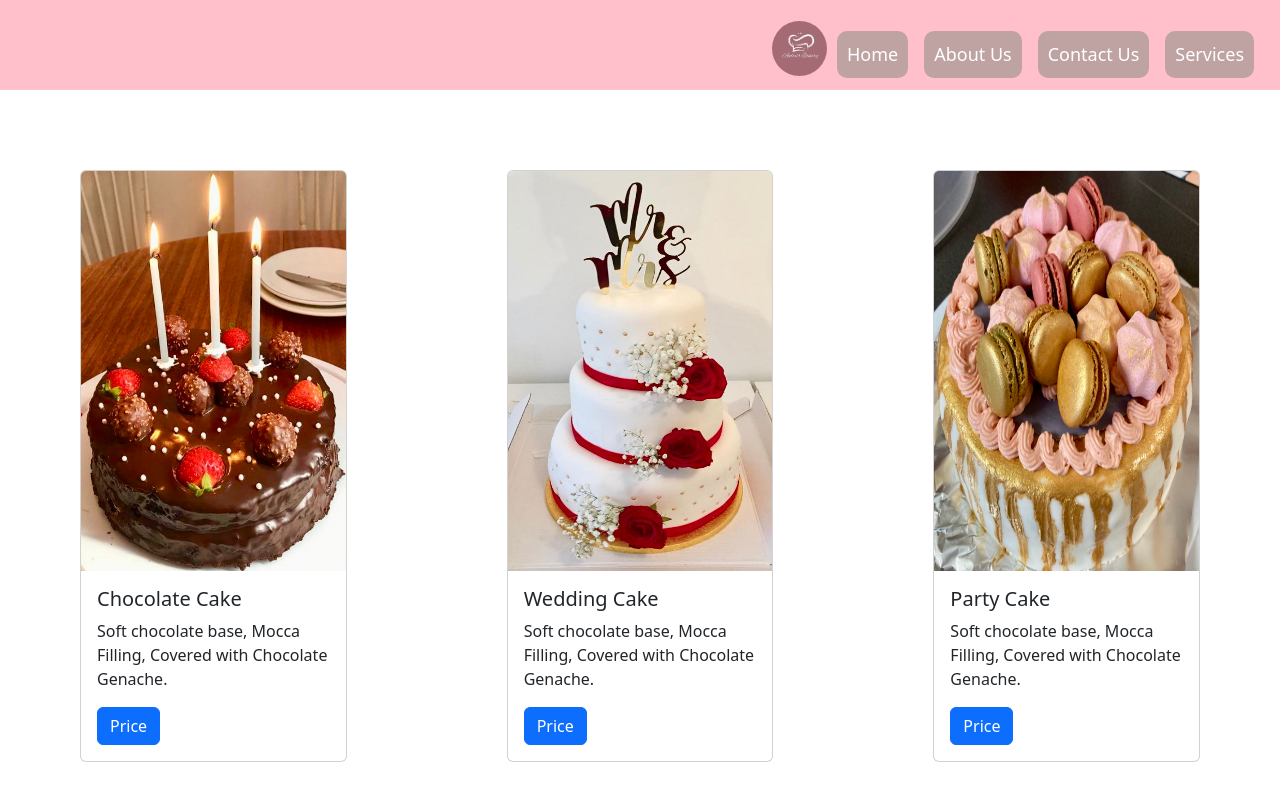
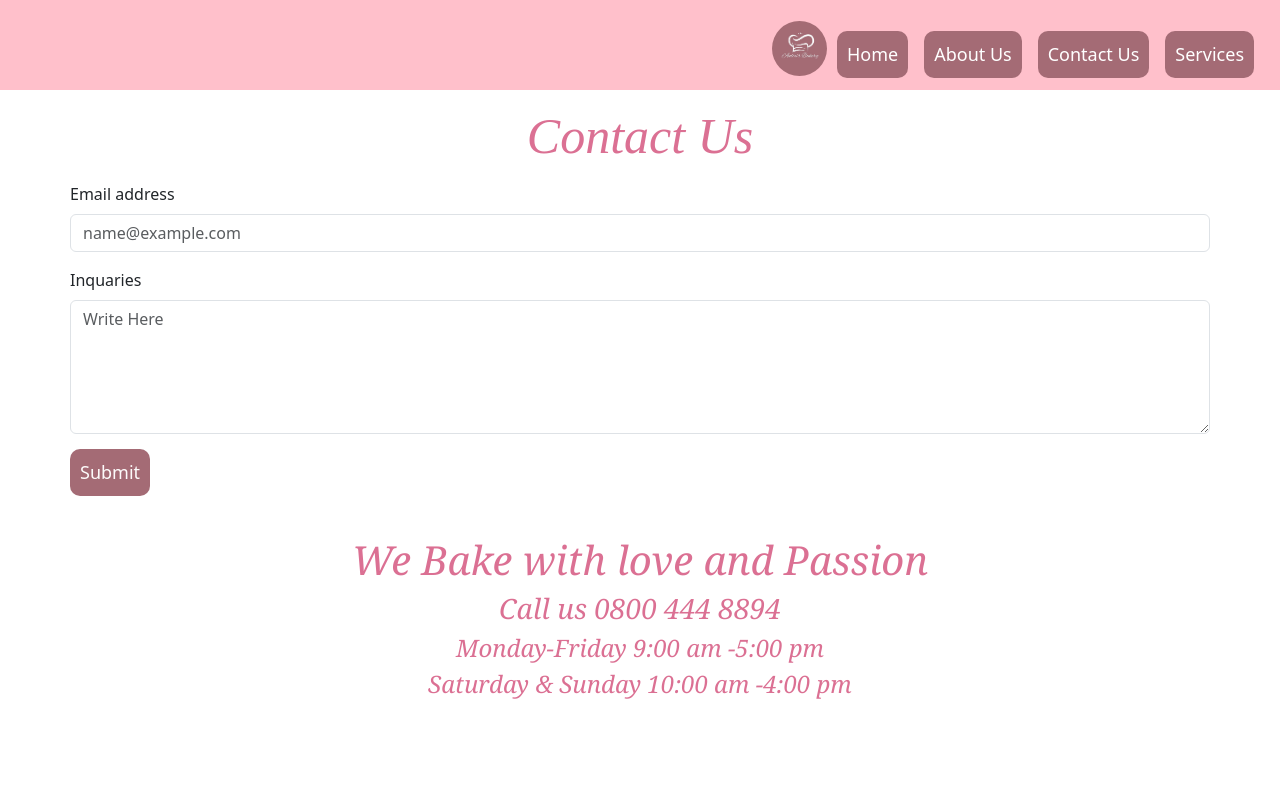
Before and after one commit to Anita771/React-coding, a React (Create React App) app: page /Contact in a window 1280 px wide. Shown: the top 800 px of the page. Built offline with nearby package versions, Linux system fonts and the light colour scheme.

Commit message:
Added content to contact pages

```diff
--- a/src/App.css
+++ b/src/App.css
@@ -16,7 +16,7 @@
   }
 
 .style {
-  background-color: rgb(191, 163, 163);
+  background-color: #A46B75;
   /* Green */
   border-radius: 10px;
   border: none;
@@ -37,20 +37,18 @@
   padding: 10px 10px;
   text-align: justify;
   text-decoration: none;
-  font-size: 18px;
-  transition-duration: 0.4s;
   cursor: grab;
 
 }
 .colorbutton{
-  background-color: rgb(191, 163, 163);
+  background-color: #A46B75;
   /* Green */
   border-radius: 10px;
   border: none;
   padding: 10px 10px;
   text-align: justify;
   text-decoration: none;
-  font-size: 18px;
+
   transition-duration: 0.4s;
   cursor: grab;
 
@@ -59,7 +57,7 @@
 
 
 .style:hover {
-  background-color: rgb(164, 107, 117);
+  background-color: pink;
   /* pink */
   color: rgb(253, 251, 251);
   cursor: grab;
@@ -105,3 +103,54 @@
   flex: display;
   text-align: center;
 }
+
+.about {
+  padding-left:400px;
+  padding-right:400px;
+  text-align: center;
+  text-justify: inter-word;
+  font-size: larger;
+  font-family: cursive;
+  color: rgb(230, 134, 150)
+}
+.aboutheading{
+  padding: 40px;
+  text-align: center;
+  font-size: x-large;
+  font-family: cursive;
+  font-weight: 800;
+  color: #A46B75;
+}
+
+.form{
+  padding-left:70px;
+  padding-right: 70px;
+
+}
+/* contact page CSS stlying */
+.formstyle{
+  background-color: #A46B75;
+  /* Green */
+  border-radius: 10px;
+  border: none;
+  padding: 10px 10px;
+  margin-top: 15px;
+  text-align: justify;
+  text-decoration: none;
+  align-content: center;
+  font-size: 18px;
+  color: rgb(253, 251, 251);
+  cursor: grab;
+
+}
+/*contact info phone details css styling*/
+
+.bakery3 {
+  font-style: oblique;
+  font-family: Cambria, Cochin, Georgia, Times, 'Times New Roman', serif;
+  font-size: 25px;
+  color: palevioletred;
+  flex: display;
+  text-align: center;
+  padding-bottom: 50px;
+}
--- a/src/Pages/About.jsx
+++ b/src/Pages/About.jsx
@@ -4,7 +4,13 @@ export default function About(){
     return(
         <div>
 <Navbarpink/>
-<h3>About Page</h3>
+<h6 className="aboutheading">About Us</h6>
+<br/>
+<p className="about">Welcome to <strong>Anita's Bakery</strong> Online!
+We're all about bringing the bakery experience to you, wherever you are.
+Our virtual shelves are stocked with delicious treats, from cookies to cakes, made fresh just for you. With easy online ordering, we're here to satisfy your sweet cravings without any hassle. Treat yourself or surprise someone special with a box of our homemade goodies. It's simple, it's sweet, and it's just a click away. Welcome to the world of <strong>Anita's Bakery</strong>
+     Online – where the joy of baking meets the ease of ordering!</p>
+
 </div>
     );
 }
--- a/src/Pages/Contact.jsx
+++ b/src/Pages/Contact.jsx
@@ -1,5 +1,5 @@
 import Navbarpink from "../components/Navbarpink";
-import Cakecards from "../components/Cakecards";
+import Infoinput from "../components/Infoinput";
 
 
 export default function Contact() {
@@ -9,7 +9,7 @@ export default function Contact() {
             <Navbarpink />
         </div>
         <div>
-            <Cakecards/>
+            <Infoinput/>
         </div>
         </div>
     );
--- a/src/Pages/Services.jsx
+++ b/src/Pages/Services.jsx
@@ -1,10 +1,13 @@
 import Navbarpink from "../components/Navbarpink";
+import Cakecards from "../components/Cakecards";
 
-export default function Services(){
-    return(
+export default function Services() {
+    return (
         <div>
-<Navbarpink/>
-<h3>Services P</h3>
-</div>
+            <Navbarpink />
+            <div>
+                <Cakecards />
+            </div>
+        </div>
     );
 }
--- /dev/null
+++ b/src/components/Infoinput.jsx
@@ -0,0 +1,36 @@
+import Form from 'react-bootstrap/Form';
+
+
+
+export default function Infoinput() {
+    return (
+        <div>
+
+            <h1 className="bakery">Contact Us</h1>
+            <div className='form'><Form>
+                <Form.Group className="mb-3" controlId="exampleForm.ControlInput1">
+                    <Form.Label>Email address</Form.Label>
+                    <Form.Control type="email" placeholder="name@example.com" />
+                </Form.Group>
+                <Form.Group className="mb-3" controlId="exampleForm.ControlTextarea1">
+                    <Form.Label>Inquaries</Form.Label>
+                    <Form.Control as="textarea" rows={5} placeholder="Write Here" />
+                    <div>
+                        <button className="formstyle">Submit</button>
+                    </div>
+                </Form.Group>
+            </Form></div>
+
+
+            <br />
+            <div>
+                <h3 className="bakery2">We Bake with love and Passion</h3>
+                <div className="bakery3">
+                    <h3>Call us 0800 444 8894</h3>
+                    <h4> Monday-Friday 9:00 am -5:00 pm</h4>
+                    <h4> Saturday & Sunday 10:00 am -4:00 pm</h4>
+                </div>
+            </div>
+        </div>
+    );
+}
```
